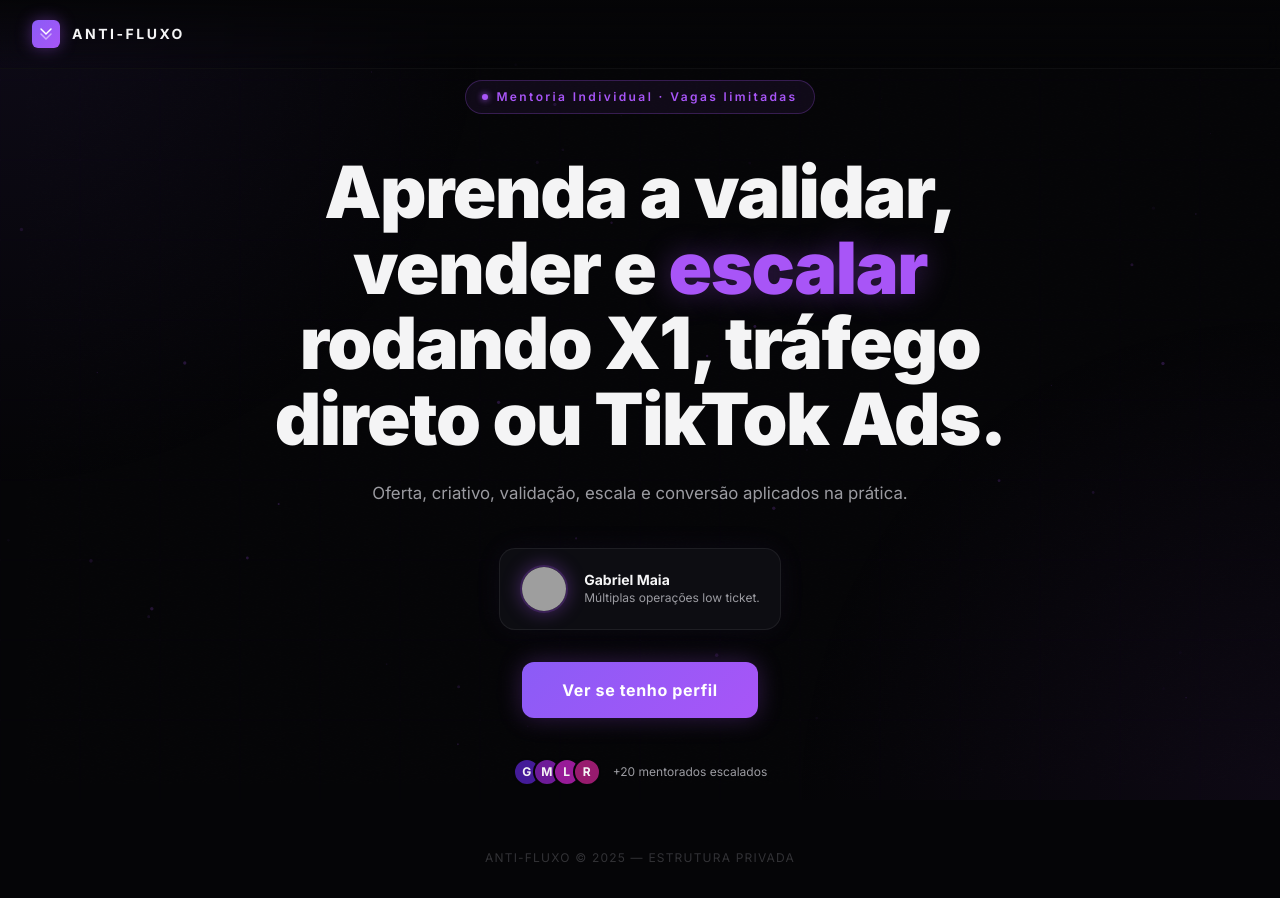
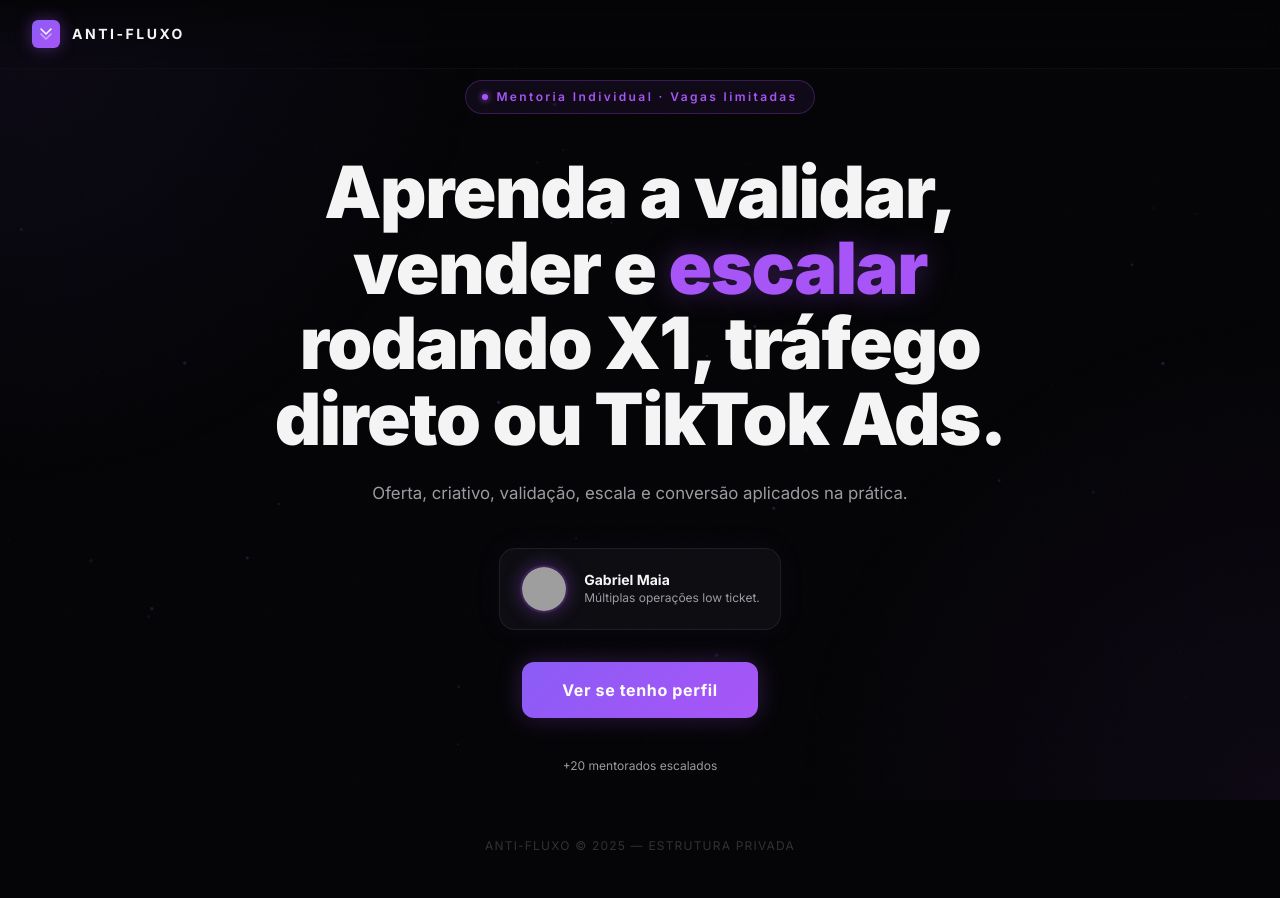
Before and after one commit to gabrielmaiagt/mentoriav2, a Next.js app: page / in a window 1280 px wide. Built offline with nearby package versions, Linux system fonts and the light colour scheme; grey boxes are pictures that could not be loaded.

Commit message:
fix: remove avatares do social proof

```diff
--- a/app/page.tsx
+++ b/app/page.tsx
@@ -111,17 +111,6 @@
             variants={{ hidden: { opacity: 0 }, visible: { opacity: 1, transition: { duration: 0.8, delay: 0.4 } } }}
             className="mt-10 flex items-center gap-3"
           >
-            <div className="flex -space-x-2">
-              {["G", "M", "L", "R"].map((l, i) => (
-                <div
-                  key={i}
-                  className="w-7 h-7 rounded-full flex items-center justify-center text-xs font-bold"
-                  style={{ background: `hsl(${260 + i * 20}, 70%, 35%)`, border: "2px solid #050507", color: "#F4F4F5" }}
-                >
-                  {l}
-                </div>
-              ))}
-            </div>
             <span className="text-xs" style={{ color: "#9B9BA1" }}>+20 mentorados escalados</span>
           </motion.div>
         </motion.div>
```
